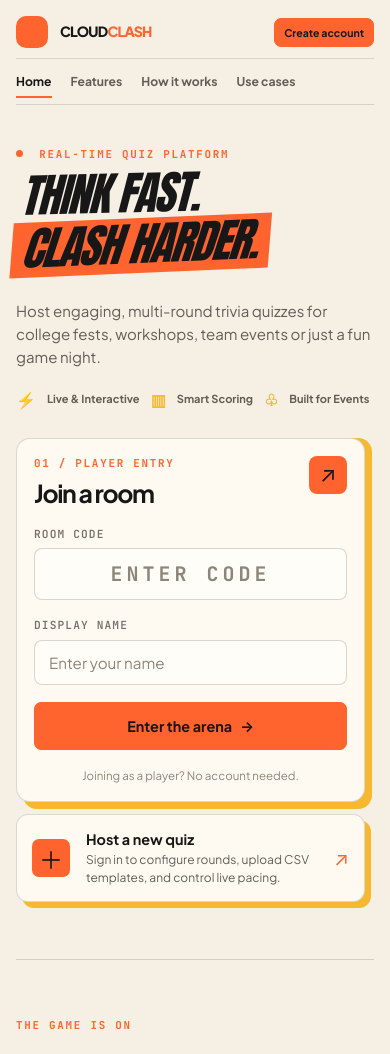
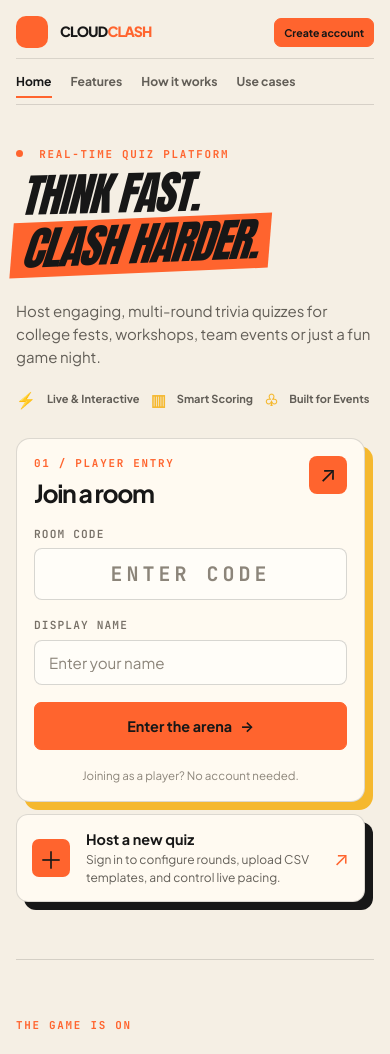
Before and after one commit to abhishek2k4/CloudClash, a React (Vite) app in the folder client/: page / in a window 390 px wide. Shown: the top 1054 px of the page. Built offline with nearby package versions, Linux system fonts and the light colour scheme; no server answers; a web font is replaced by a local one.

Commit message:
Preserve consistent 8px card shadows in mobile CSS

```diff
--- a/client/src/styles/global.css
+++ b/client/src/styles/global.css
@@ -2952,7 +2952,7 @@ body:has(.landing-shell) #root {
   .landing-shell .quick-join-card {
     padding: 20px;
     border-radius: 14px;
-    box-shadow: 7px 7px 0 #f5b82e, 7px 0 0 #f5b82e;
+    box-shadow: 8px 8px 0 #f5b82e;
   }
 
   .landing-shell .quick-join-header h2 {
@@ -2963,7 +2963,7 @@ body:has(.landing-shell) #root {
     width: 100%;
     min-height: 76px;
     padding: 15px;
-    box-shadow: 6px 6px 0 #f5b82e;
+    box-shadow: 8px 8px 0 #171717;
   }
 
   .host-launch-copy small {
```
